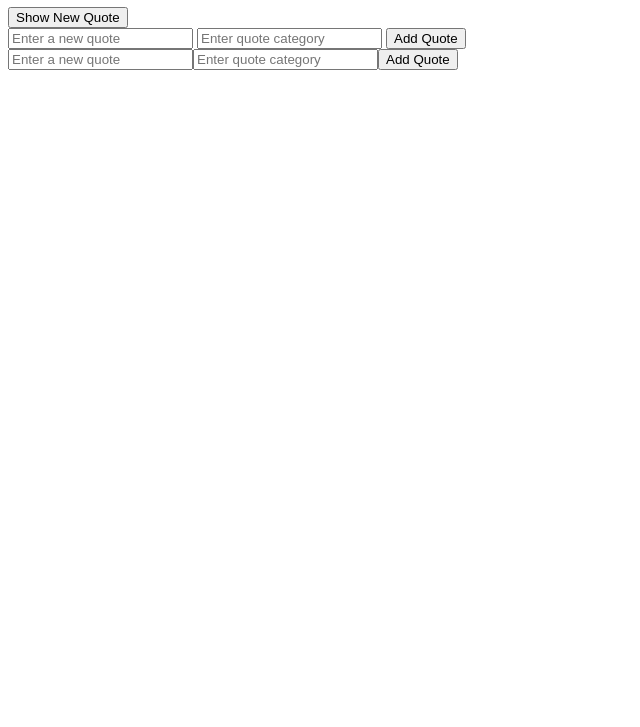
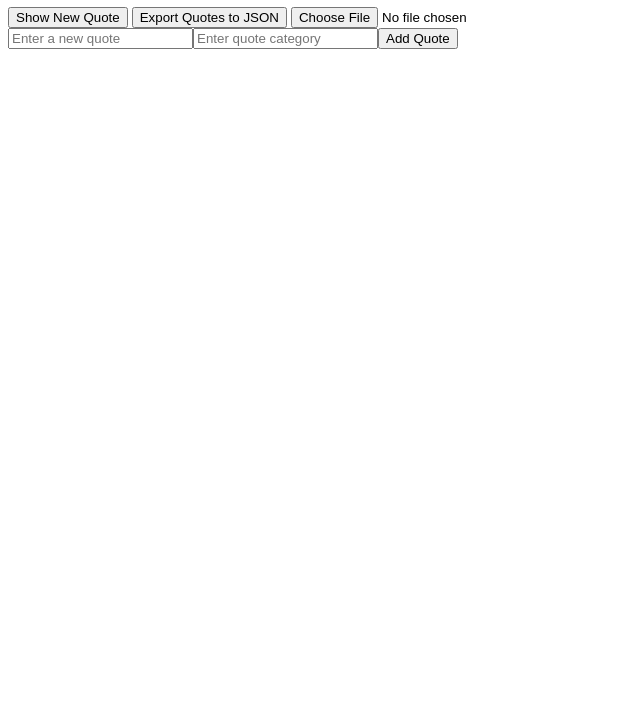
Before and after one commit to Teka222/alx_fe_javascript, a plain HTML site: page dom-manipulation/index.html in a window 1280 px wide. Shown: the part 73-800 px from the top of the page, without its empty margins (0-640 px from the left). Drawn offline with Linux system fonts and the light colour scheme.

Commit message:
Update index.html

```diff
--- a/dom-manipulation/index.html
+++ b/dom-manipulation/index.html
@@ -7,15 +7,18 @@
 </head>
 <body>
   <h1>Dynamic Quote Generator</h1>
+
+  <!-- Placeholder for the random quote -->
   <div id="quoteDisplay"></div>
+
+  <!-- Button to show a new random quote -->
   <button id="newQuote">Show New Quote</button>
 
-  <!-- Add quote form -->
-  <div>
-    <input id="newQuoteText" type="text" placeholder="Enter a new quote" />
-    <input id="newQuoteCategory" type="text" placeholder="Enter quote category" />
-    <button onclick="addQuote()">Add Quote</button>
-  </div>
+  <!-- Button to export quotes to JSON -->
+  <button onclick="exportToJsonFile()">Export Quotes to JSON</button>
+
+  <!-- Input to import quotes from a JSON file -->
+  <input type="file" id="importFile" accept=".json" onchange="importFromJsonFile(event)" />
 
   <script src="script.js"></script>
 </body>
```
